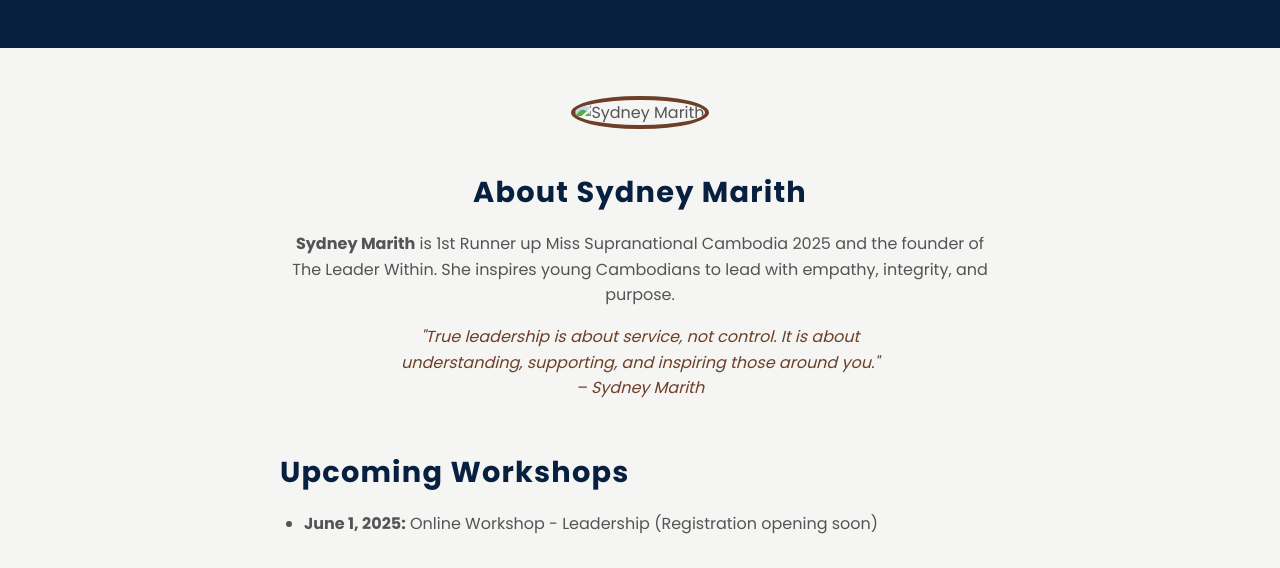
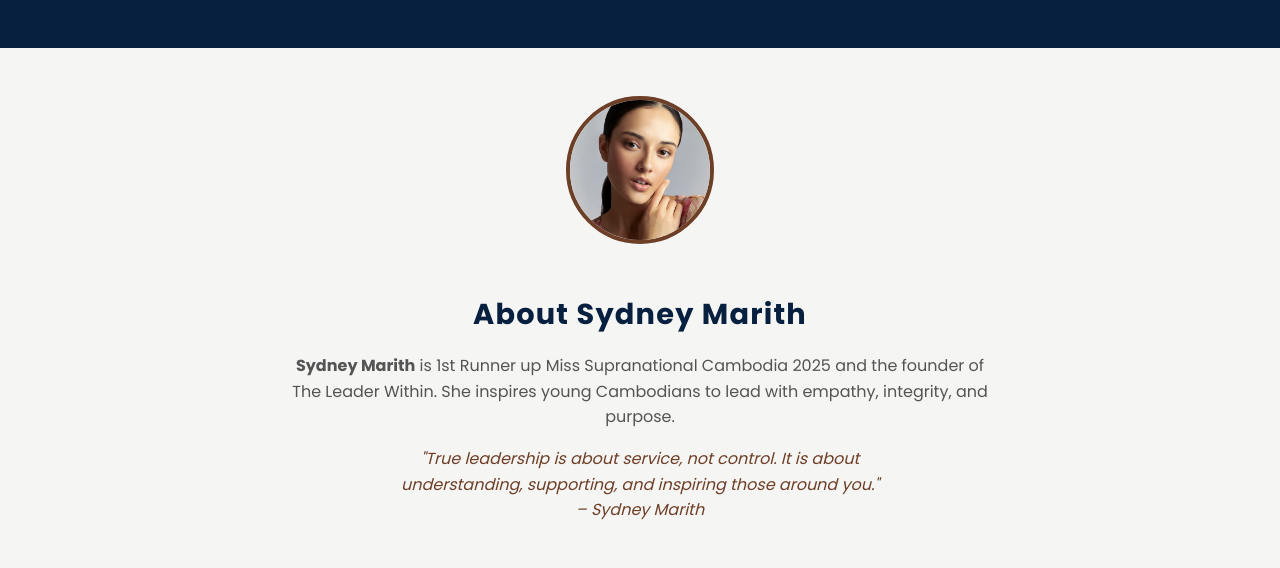
Before and after one commit to chesdaa/leaderwithin-website, a plain HTML site: page index.html in a window 1280 px wide. Shown: the part 167-735 px from the top of the page. Drawn offline with Linux system fonts and the light colour scheme.

Commit message:
Update index.html

```diff
--- a/index.html
+++ b/index.html
@@ -168,7 +168,7 @@
 </header>
 
 <section class="center-text">
-  <img src="sydpic.png" alt="Sydney Marith" class="about-photo" />
+  <img src="SydneyPic.png" alt="Sydney Marith" class="about-photo" />
   <h2>About Sydney Marith</h2>
   <p><strong>Sydney Marith</strong> is 1st Runner up Miss Supranational Cambodia 2025 and the founder of The Leader Within. She inspires young Cambodians to lead with empathy, integrity, and purpose.</p>
   <blockquote style="font-style: italic; color:#6e3f27; max-width: 480px; margin: 1rem auto;">
```
